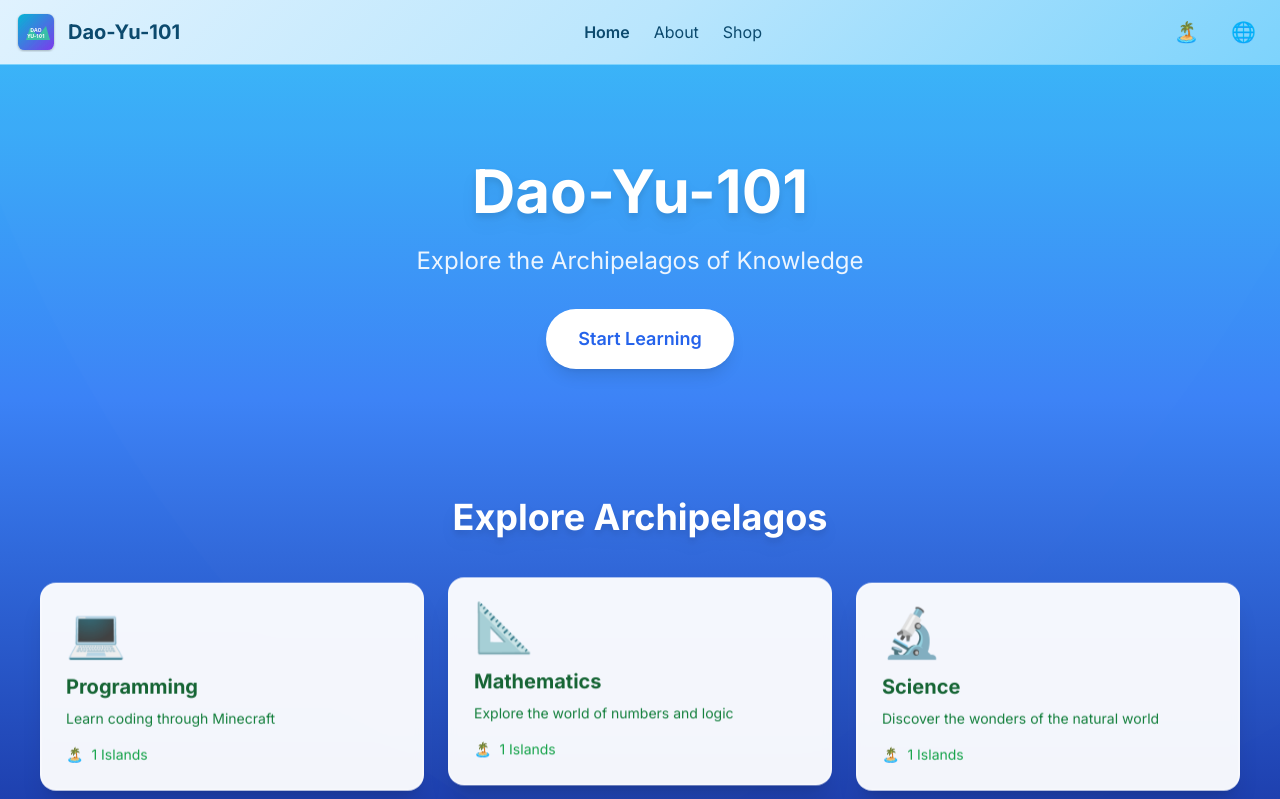
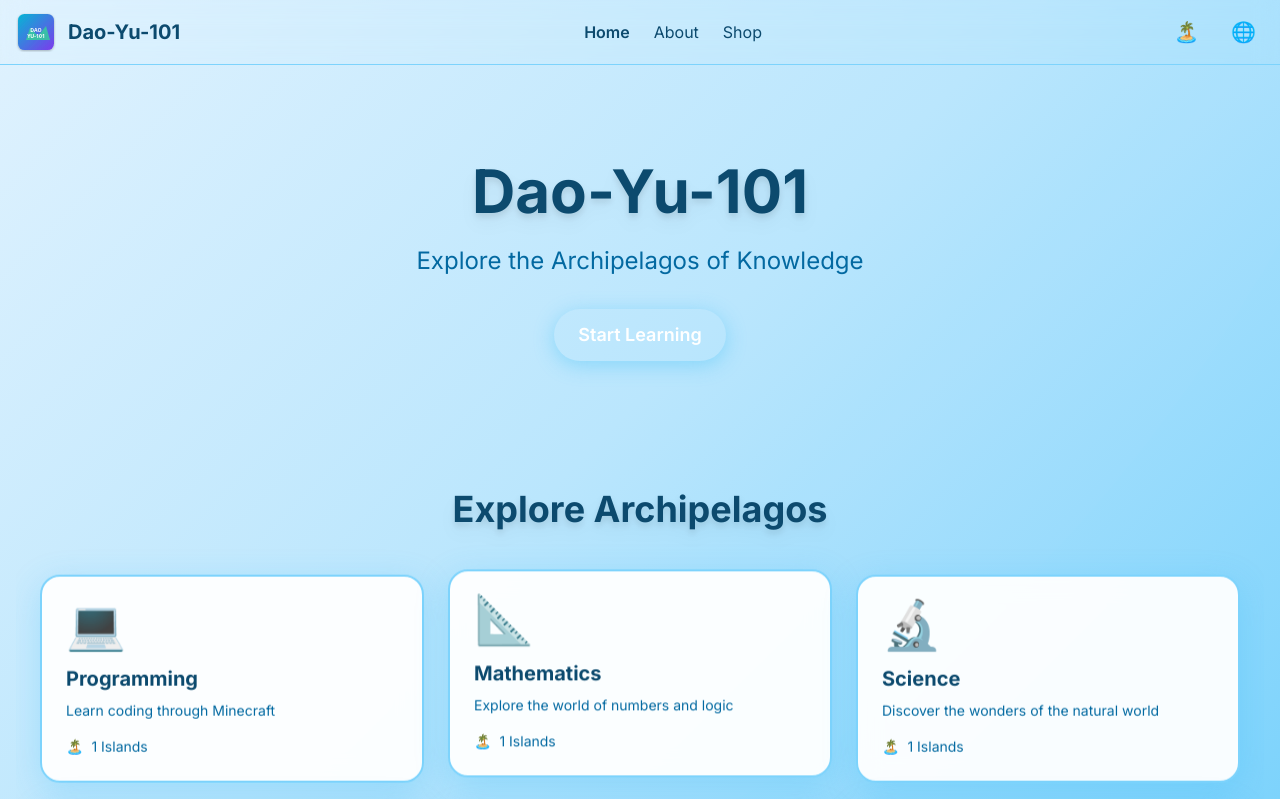
Before and after one commit to 7miwork/Dao-Yu-101, a Vue app: page /#/ in a window 1280 px wide. Shown: the top 799 px of the page. Built offline with nearby package versions, Linux system fonts and the light colour scheme.

Commit message:
fix: apply themes globally using CSS variables

```diff
--- a/src/App.vue
+++ b/src/App.vue
@@ -52,4 +52,13 @@ body {
 .theme-modern {
   transition: all 0.3s ease;
 }
+
+/* Remove hardcoded colors - use CSS variables */
+button {
+  color: var(--text);
+}
+
+a {
+  color: var(--primary);
+}
 </style>
--- a/src/components/ThemeSwitcher.vue
+++ b/src/components/ThemeSwitcher.vue
@@ -11,7 +11,7 @@
     <div
       v-if="isOpen"
       class="absolute right-0 mt-2 w-48 rounded-lg shadow-lg border z-50"
-      :style="{ background: 'var(--bg-card)', borderColor: 'var(--border)' }"
+      :style="{ background: 'var(--card-bg)', borderColor: 'var(--border)' }"
     >
       <div class="py-2">
         <button
@@ -64,6 +64,6 @@ function setTheme(themeId) {
 
 <style scoped>
 button {
-  color: var(--text-primary);
+  color: var(--text);
 }
 </style>
--- a/src/pages/home/Home.vue
+++ b/src/pages/home/Home.vue
@@ -1,7 +1,7 @@
 <template>
   <div class="min-h-screen relative overflow-x-hidden">
     <!-- Ocean Background -->
-    <div class="fixed inset-0 bg-gradient-to-b from-sky-400 via-blue-500 to-blue-800 -z-10">
+    <div class="fixed inset-0 -z-10" style="background: var(--bg)">
       <div class="absolute inset-0 opacity-10">
         <div class="wave wave-1"></div>
         <div class="wave wave-2"></div>
@@ -11,15 +11,15 @@
     <!-- Hero Section -->
     <section class="py-16 relative z-10">
       <div class="max-w-screen-xl mx-auto px-6 text-center">
-        <h1 class="text-4xl md:text-5xl lg:text-6xl font-extrabold text-white mb-6 drop-shadow-lg">
+        <h1 class="text-4xl md:text-5xl lg:text-6xl font-extrabold mb-6 drop-shadow-lg" style="color: var(--text)">
           {{ $t('home.title') }}
         </h1>
-        <p class="text-xl md:text-2xl text-white/90 mb-8 max-w-2xl mx-auto">
+        <p class="text-xl md:text-2xl mb-8 max-w-2xl mx-auto" style="color: var(--text-secondary)">
           {{ $t('home.subtitle') }}
         </p>
         <router-link
           to="/archipelago/programming"
-          class="inline-block bg-white text-blue-600 font-semibold px-8 py-4 rounded-full text-lg shadow-lg hover:shadow-xl hover:scale-105 transition-all duration-300"
+          class="btn-primary inline-block font-semibold px-8 py-4 rounded-full text-lg"
         >
           {{ $t('home.start_button') }}
         </router-link>
@@ -29,7 +29,7 @@
     <!-- Archipelagos Preview Section -->
     <section class="py-16 relative z-10">
       <div class="max-w-screen-xl mx-auto px-6">
-        <h2 class="text-3xl md:text-4xl font-bold text-white text-center mb-12 drop-shadow-lg">
+        <h2 class="text-3xl md:text-4xl font-bold text-center mb-12 drop-shadow-lg" style="color: var(--text)">
           {{ $t('home.archipelagos.title') }}
         </h2>
 
@@ -43,15 +43,15 @@
               :to="`/archipelago/${archipelago.id}`"
               class="block group"
             >
-              <div class="bg-white/95 backdrop-blur-sm rounded-2xl p-6 shadow-xl border-2 border-white/30 transition-all duration-300 group-hover:scale-105 group-hover:shadow-2xl">
+              <div class="card rounded-2xl p-6">
                 <div class="text-5xl mb-4">{{ archipelago.icon }}</div>
-                <h3 class="text-xl font-bold text-green-800 mb-2">
+                <h3 class="text-xl font-bold mb-2" style="color: var(--text)">
                   {{ archipelago.name }}
                 </h3>
-                <p class="text-green-700 text-sm mb-4 line-clamp-2">
+                <p class="text-sm mb-4 line-clamp-2" style="color: var(--text-secondary)">
                   {{ archipelago.description }}
                 </p>
-                <div class="flex items-center gap-2 text-green-600 text-sm">
+                <div class="flex items-center gap-2 text-sm" style="color: var(--text-secondary)">
                   <span>🏝️</span>
                   <span>{{ archipelago.islandCount }} {{ $t('archipelago.islands') }}</span>
                 </div>
@@ -65,11 +65,11 @@
     <!-- About Section -->
     <section class="py-16 relative z-10">
       <div class="max-w-screen-xl mx-auto px-6">
-        <div class="bg-white/90 backdrop-blur-sm rounded-2xl p-8 md:p-12 shadow-xl max-w-3xl mx-auto">
-          <h2 class="text-3xl md:text-4xl font-bold text-green-800 mb-6 text-center">
+        <div class="card rounded-2xl p-8 md:p-12 max-w-3xl mx-auto">
+          <h2 class="text-3xl md:text-4xl font-bold mb-6 text-center" style="color: var(--text)">
             {{ $t('home.about_title') }}
           </h2>
-          <p class="text-lg text-green-700 leading-relaxed text-center">
+          <p class="text-lg leading-relaxed text-center" style="color: var(--text-secondary)">
             {{ $t('home.about') }}
           </p>
         </div>
--- a/src/styles/themes.css
+++ b/src/styles/themes.css
@@ -5,19 +5,30 @@
 /* Base theme variables */
 :root {
   --transition-speed: 0.3s;
+  --bg: white;
+  --text: black;
+  --card-bg: #f5f5f5;
+  --primary: #3b82f6;
   --ocean-light: #87CEEB;
   --ocean-medium: #4682B4;
   --ocean-dark: #2E5A7E;
 }
 
+/* Global body styles */
+body {
+  background: var(--bg);
+  color: var(--text);
+  transition: background-color 0.3s ease, color 0.3s ease;
+}
+
 /* Island Theme - Soft colors, rounded corners, playful look */
 .theme-island {
-  --bg-primary: linear-gradient(135deg, #e0f2fe 0%, #bae6fd 50%, #7dd3fc 100%);
+  --bg: linear-gradient(135deg, #e0f2fe 0%, #bae6fd 50%, #7dd3fc 100%);
+  --text: #0c4a6e;
+  --card-bg: rgba(255, 255, 255, 0.95);
+  --primary: #38bdf8;
   --bg-secondary: #bae6fd;
-  --bg-card: rgba(255, 255, 255, 0.95);
-  --text-primary: #0c4a6e;
   --text-secondary: #0369a1;
-  --accent: #38bdf8;
   --accent-hover: #0ea5e9;
   --border: #7dd3fc;
   --shadow: rgba(56, 189, 248, 0.25);
@@ -29,13 +40,13 @@
 }
 
 .theme-island body {
-  background: var(--bg-primary);
-  color: var(--text-primary);
+  background: var(--bg);
+  color: var(--text);
   font-family: 'Nunito', 'Segoe UI', Tahoma, Geneva, Verdana, sans-serif;
 }
 
 .theme-island .card {
-  background: var(--bg-card);
+  background: var(--card-bg);
   border: var(--border-width) solid var(--border);
   border-radius: var(--border-radius);
   box-shadow: 0 8px 32px var(--shadow);
@@ -63,12 +74,12 @@
 
 /* Minecraft Theme - Pixel/block style, earthy colors, sharp edges */
 .theme-minecraft {
-  --bg-primary: linear-gradient(180deg, #87CEEB 0%, #6B8E23 50%, #8B4513 100%);
+  --bg: linear-gradient(180deg, #87CEEB 0%, #6B8E23 50%, #8B4513 100%);
+  --text: #2F4F4F;
+  --card-bg: #D2B48C;
+  --primary: #8B4513;
   --bg-secondary: #6B8E23;
-  --bg-card: #D2B48C;
-  --text-primary: #2F4F4F;
   --text-secondary: #556B2F;
-  --accent: #8B4513;
   --accent-hover: #654321;
   --border: #228B22;
   --shadow: none;
@@ -80,14 +91,14 @@
 }
 
 .theme-minecraft body {
-  background: var(--bg-primary);
-  color: var(--text-primary);
+  background: var(--bg);
+  color: var(--text);
   font-family: 'Press Start 2P', 'Courier New', monospace;
   image-rendering: pixelated;
 }
 
 .theme-minecraft .card {
-  background: var(--bg-card);
+  background: var(--card-bg);
   border: var(--border-width) solid var(--border);
   border-radius: var(--border-radius);
   box-shadow: none;
@@ -122,12 +133,12 @@
 
 /* Modern Theme - Clean white/gray palette, subtle shadows, minimal look */
 .theme-modern {
-  --bg-primary: linear-gradient(135deg, #ffffff 0%, #f1f5f9 50%, #e2e8f0 100%);
+  --bg: linear-gradient(135deg, #ffffff 0%, #f1f5f9 50%, #e2e8f0 100%);
+  --text: #0f172a;
+  --card-bg: rgba(255, 255, 255, 0.98);
+  --primary: #6366f1;
   --bg-secondary: #f1f5f9;
-  --bg-card: rgba(255, 255, 255, 0.98);
-  --text-primary: #0f172a;
   --text-secondary: #475569;
-  --accent: #6366f1;
   --accent-hover: #4f46e5;
   --border: #e2e8f0;
   --shadow: rgba(99, 102, 241, 0.1);
@@ -139,13 +150,13 @@
 }
 
 .theme-modern body {
-  background: var(--bg-primary);
-  color: var(--text-primary);
+  background: var(--bg);
+  color: var(--text);
   font-family: 'Inter', -apple-system, BlinkMacSystemFont, 'Segoe UI', Roboto, sans-serif;
 }
 
 .theme-modern .card {
-  background: var(--bg-card);
+  background: var(--card-bg);
   border: var(--border-width) solid var(--border);
   border-radius: var(--border-radius);
   box-shadow: 0 1px 3px var(--shadow);
```
